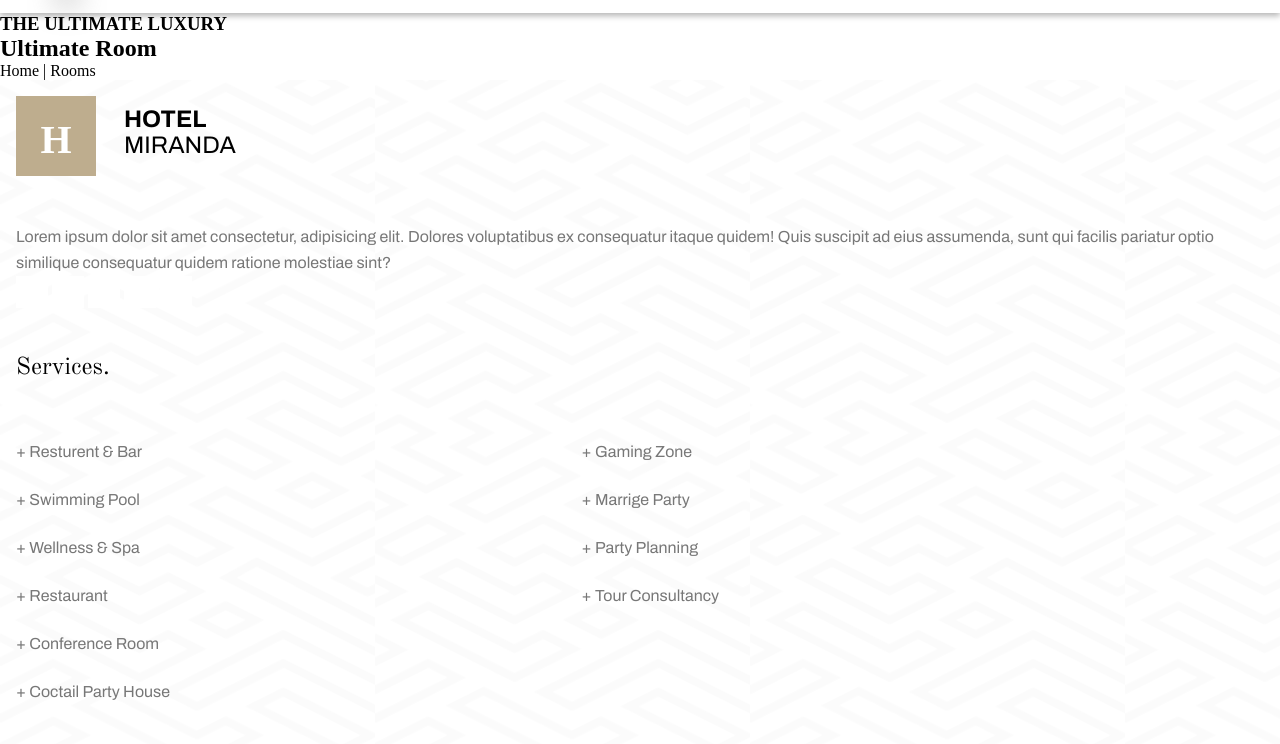
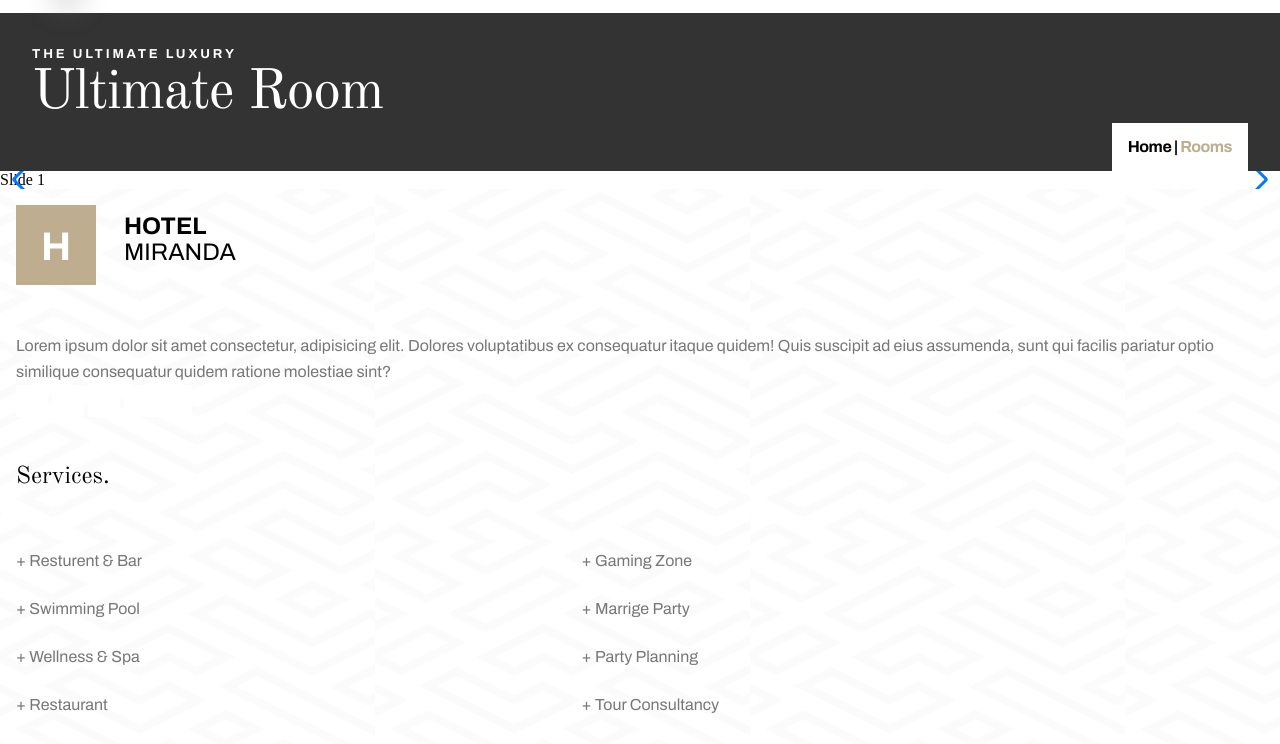
Before and after one commit to VickyCrow/hotel-miranda, a website: page pages/rooms.html in a window 1280 px wide. Shown: the part 51-795 px from the top of the page. Drawn offline with nearby package versions, Linux system fonts and the light colour scheme.

Commit message:
title terminado

```diff
--- /dev/null
+++ b/js/swiper.js
@@ -0,0 +1,6 @@
+
+
+const swiper = new Swiper('.swiper', {
+    speed: 400,
+    spaceBetween: 100,
+  });
--- a/package.json
+++ b/package.json
@@ -1,5 +1,6 @@
 {
   "dependencies": {
-    "sass": "^1.85.1"
+    "sass": "^1.85.1",
+    "swiper": "^11.2.5"
   }
 }
--- a/pages/rooms.html
+++ b/pages/rooms.html
@@ -5,13 +5,15 @@
     <meta name="viewport" content="width=device-width, initial-scale=1.0">
     <title>Document</title>
     <link rel="stylesheet" href="../styles/css/rooms.css">
+    <link
+    rel="stylesheet"
+    href="https://cdn.jsdelivr.net/npm/swiper@11/swiper-bundle.min.css"/>
 
     <!-- FONTS -->
     <link rel="preconnect" href="https://fonts.googleapis.com">
     <link rel="preconnect" href="https://fonts.gstatic.com" crossorigin>
     <link href="https://fonts.googleapis.com/css2?family=Abril+Fatface&family=Archivo:ital,wght@0,100..900;1,100..900&family=Josefin+Slab:ital,wght@0,100..700;1,100..700&family=Merriweather:ital,wght@0,300;0,400;0,700;0,900;1,300;1,400;1,700;1,900&family=Old+Standard+TT:ital,wght@0,400;0,700;1,400&family=Open+Sans:ital,wght@0,300..800;1,300..800&family=Poppins:ital,wght@0,100;0,200;0,300;0,400;0,500;0,600;0,700;0,800;0,900;1,100;1,200;1,300;1,400;1,500;1,600;1,700;1,800;1,900&family=Raleway:ital,wght@0,100..900;1,100..900&family=Roboto:ital,wght@0,100;0,300;0,400;0,500;0,700;0,900;1,100;1,300;1,400;1,500;1,700;1,900&family=Space+Mono:ital,wght@0,400;0,700;1,400;1,700&family=Work+Sans:ital@0;1&display=swap" rel="stylesheet">
     <link href="https://fonts.googleapis.com/css2?family=Abril+Fatface&family=Archivo:ital,wght@0,100..900;1,100..900&family=Josefin+Slab:ital,wght@0,100..700;1,100..700&family=Merriweather:ital,wght@0,300;0,400;0,700;0,900;1,300;1,400;1,700;1,900&family=Open+Sans:ital,wght@0,300..800;1,300..800&family=Poppins:ital,wght@0,100;0,200;0,300;0,400;0,500;0,600;0,700;0,800;0,900;1,100;1,200;1,300;1,400;1,500;1,600;1,700;1,800;1,900&family=Raleway:ital,wght@0,100..900;1,100..900&family=Roboto:ital,wght@0,100;0,300;0,400;0,500;0,700;0,900;1,100;1,300;1,400;1,500;1,700;1,900&family=Space+Mono:ital,wght@0,400;0,700;1,400;1,700&family=Work+Sans:ital@0;1&display=swap" rel="stylesheet">
-
     <link href="https://fonts.googleapis.com/css2?family=Abril+Fatface&family=Archivo:ital,wght@0,100..900;1,100..900&family=Josefin+Slab:ital,wght@0,100..700;1,100..700&family=Merriweather:ital,wght@0,300;0,400;0,700;0,900;1,300;1,400;1,700;1,900&family=Old+Standard+TT:ital,wght@0,400;0,700;1,400&family=Open+Sans:ital,wght@0,300..800;1,300..800&family=Poppins:ital,wght@0,100;0,200;0,300;0,400;0,500;0,600;0,700;0,800;0,900;1,100;1,200;1,300;1,400;1,500;1,600;1,700;1,800;1,900&family=Raleway:ital,wght@0,100..900;1,100..900&family=Roboto:ital,wght@0,100;0,300;0,400;0,500;0,700;0,900;1,100;1,300;1,400;1,500;1,700;1,900&family=Space+Mono:ital,wght@0,400;0,700;1,400;1,700&family=Work+Sans:ital@0;1&display=swap" rel="stylesheet">
 
 </head>
@@ -35,16 +37,29 @@
 
     </header>
     <main>
-        <section id="title-section">
-            <h3 id="ultimate-luxury-h">THE ULTIMATE LUXURY</h3>
-            <h1 id="base-h">Ultimate Room</h1>
-            <div id="home-about-container">
-                <p>Home | Rooms</p>
+        <section id="title-section" class="dark-background">
+            <h3>THE ULTIMATE LUXURY</h3>
+            <h1>Ultimate Room</h1>
+            <div>
+                <p>Home | <span>Rooms</span> </p>
             </div>
         </section>
         <section id="rooms-section">
             <div class="slider-container">
+                <div class="swiper">
+                    <div class="swiper-wrapper">
 
+                      <div class="swiper-slide">Slide 1</div>
+                      <div class="swiper-slide">Slide 2</div>
+                      <div class="swiper-slide">Slide 3</div>
+
+                    </div>
+                    <div class="swiper-pagination"></div>
+
+                    <div class="swiper-button-prev"></div>
+                    <div class="swiper-button-next"></div>
+
+                  </div>
             </div>
             <div class="slider-container">
 
@@ -128,5 +143,8 @@
         </div>
 
     </footer>
+    <script src="https://cdn.jsdelivr.net/npm/swiper@11/swiper-bundle.min.js"></script>
+    <script src="../js/swiper.js" type="module"></script>
+
 </body>
 </html>
--- a/styles/scss/components/_buttons.scss
+++ b/styles/scss/components/_buttons.scss
@@ -7,6 +7,6 @@
 
 @mixin light-square{
     @include square;
-    background-color: #BEAD8E;
+    background-color: var(--gold-color);
     color: white;
 }
--- a/styles/scss/components/_footer.scss
+++ b/styles/scss/components/_footer.scss
@@ -63,7 +63,7 @@ footer{
 
 
         &:hover{
-            background-color: #BEAD8E;
+            background-color: var(--gold-color);
         }
 
         img{
--- /dev/null
+++ b/styles/scss/components/_titlesection.scss
@@ -0,0 +1,46 @@
+#title-section{
+
+    padding: 2rem 2rem 0 2rem;
+    color: white;
+
+    h3{
+        font-family: Archivo;
+        font-weight: 700;
+        font-size: 13px;
+        line-height: 18px;
+        letter-spacing: 2.8px;
+    }
+
+    h1{
+        font-family: Old Standard TT;
+        font-weight: 400;
+        font-size: 56px;
+        line-height: 60px;
+        letter-spacing: -1.2px;
+    }
+
+    div{
+        background-color: white;
+        padding: 1rem;
+        width:fit-content;
+        margin-left:auto;
+        margin-right: 0;
+    }
+
+
+    p{
+        font-family: Archivo;
+        font-weight: 700;
+        font-size: 16px;
+        line-height: 100%;
+        letter-spacing: -0.48px;
+
+        color: black;
+
+        span{
+            color: var(--gold-color);
+        }
+
+    }
+
+}
--- a/styles/scss/styles.scss
+++ b/styles/scss/styles.scss
@@ -2,6 +2,11 @@
 @use './components/buttons' as b;
 @use './components/header';
 @use './components/footer';
+@use './components/titlesection';
+
+:root{
+    --gold-color: #BEAD8E;
+}
 
 html, * {
     box-sizing: border-box;
@@ -13,14 +18,14 @@ body {
 
 }
 
-
-
 .square-button{
     @include b.square;
 }
 
-
-
 .dark-span{
     font-weight: 700;
 }
+
+.dark-background{
+    background-color: #333333;
+}
```
Also changed, not shown: styles/css/rooms.css, styles/scss/components/_header.scss (line endings or trailing spaces), styles/scss/pages/rooms.scss (line endings or trailing spaces), 2 other files.
